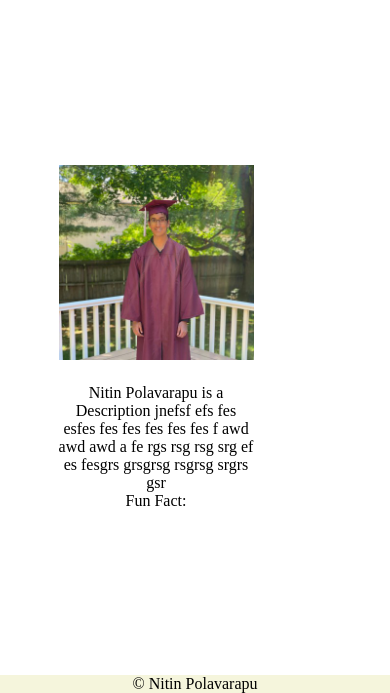
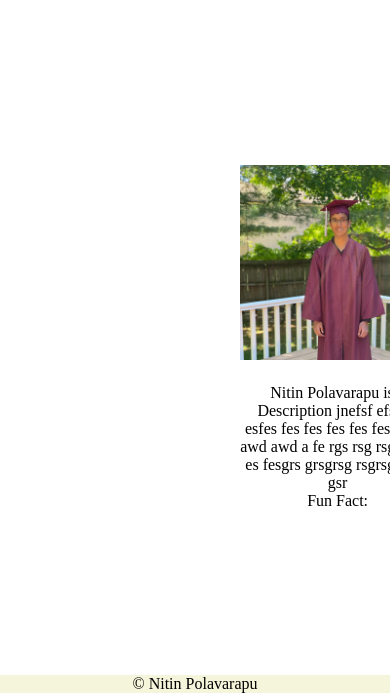
Before and after one commit to np-2001/Project-Management-Tool, a Python web app: template homework/Homework-1/flask_app/templates/home.html in a window 390 px wide; the page is wider, and only the part inside the window is pictured. Shown: the part 152-845 px from the top of that part. Run offline with Jinja, Linux system fonts and the light colour scheme; the template is opened without the code that fills it, so the values that code supplies are empty.

Commit message:
Added new change

```diff
--- a/homework/Homework-1/flask_app/static/main/css/main.css
+++ b/homework/Homework-1/flask_app/static/main/css/main.css
@@ -67,7 +67,8 @@
         align-items: center;
         justify-content: center;
         height: 80vh;
-        width: 80vw;
+        width: 80vh;
+
     }
 
 
```
